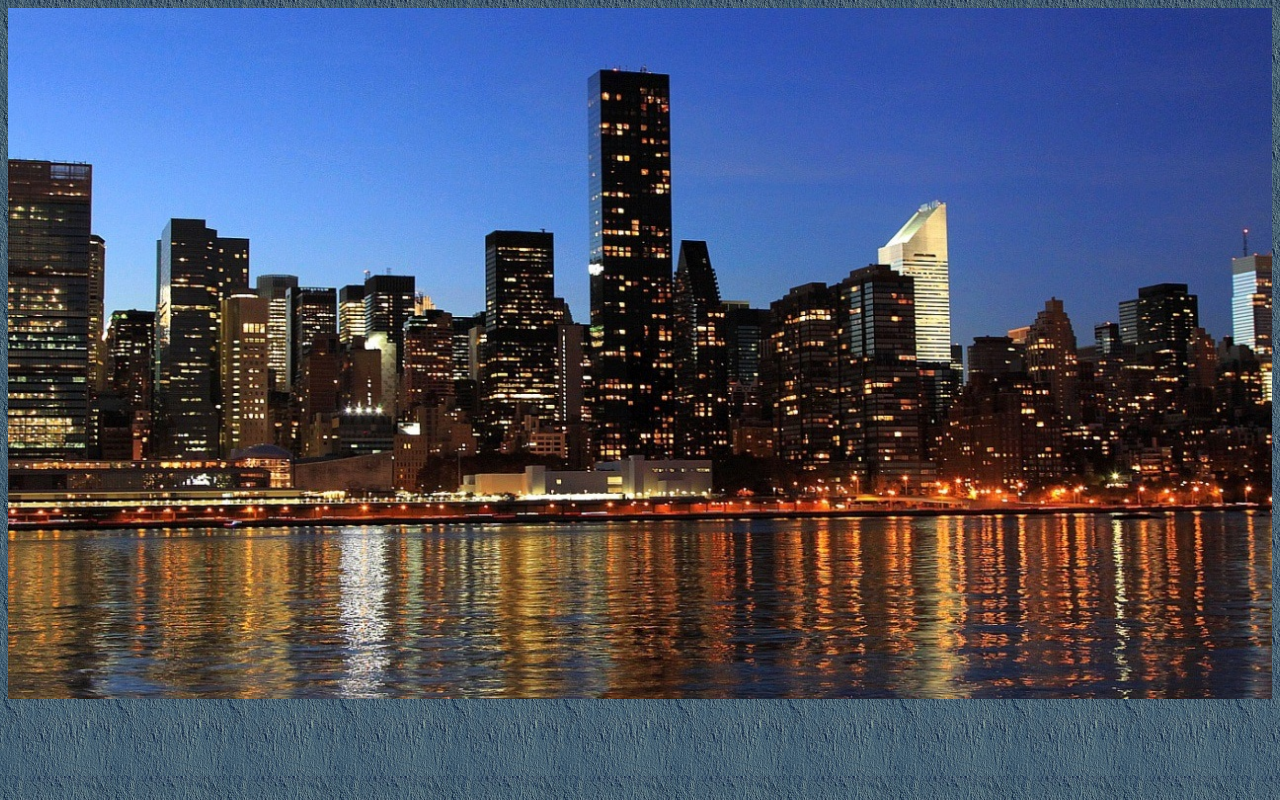
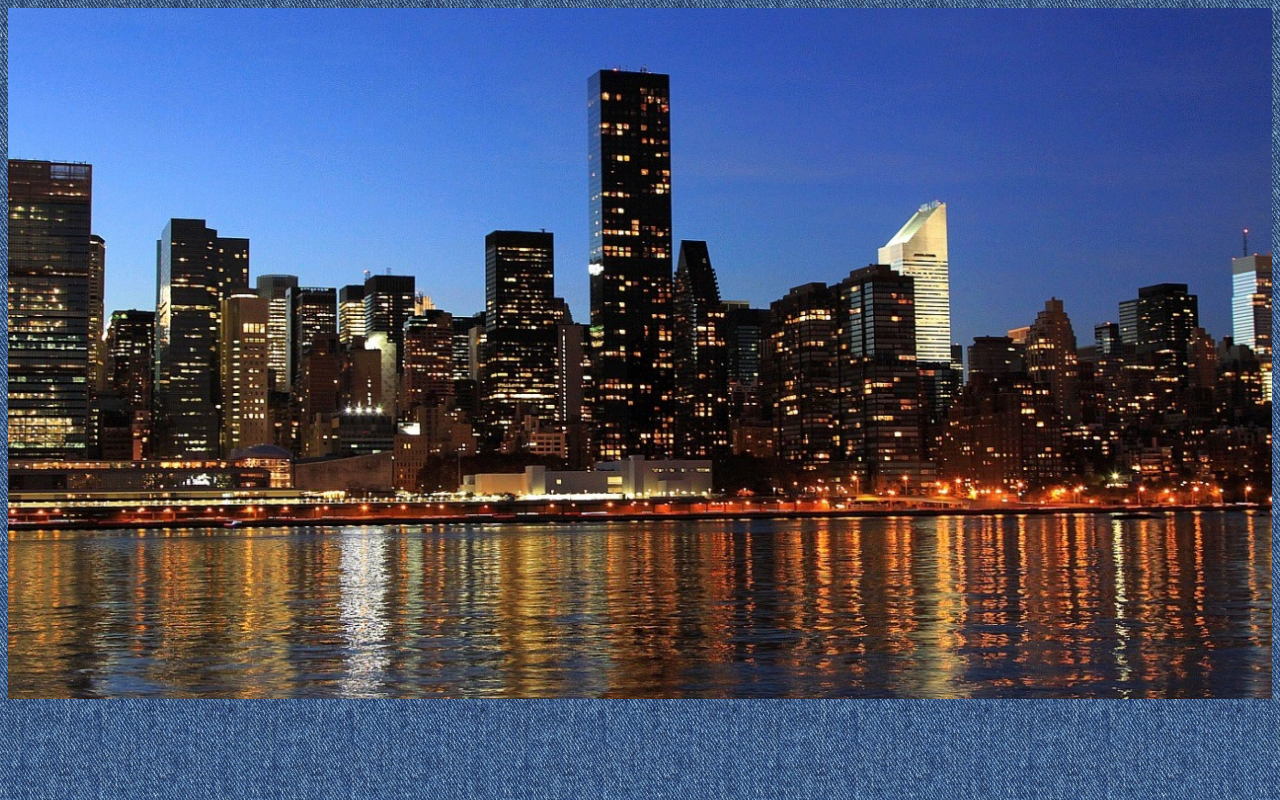
Before and after one commit to mitcha16/personal_website, a plain HTML site: page index.html in a window 1280 px wide. Shown: the top 800 px of the page. Drawn offline with Linux system fonts and the light colour scheme.

Commit message:
denim texture

```diff
--- a/style.css
+++ b/style.css
@@ -1,5 +1,5 @@
 body{
-  background-image: url("concrete.jpg");
+  background-image: url("denim.jpg");
 }
 
 #header_image {
```
Also changed, not shown: denim.jpg (added).
